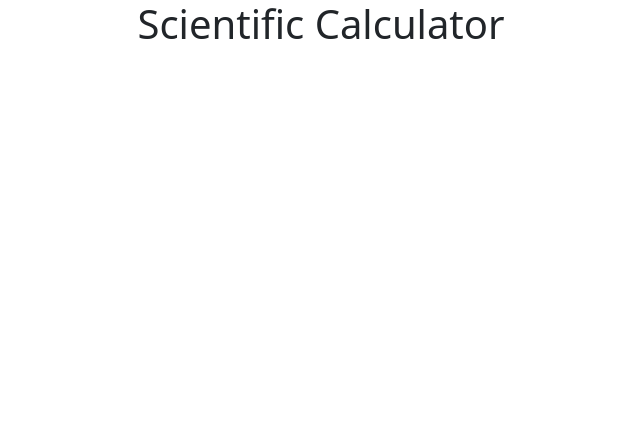
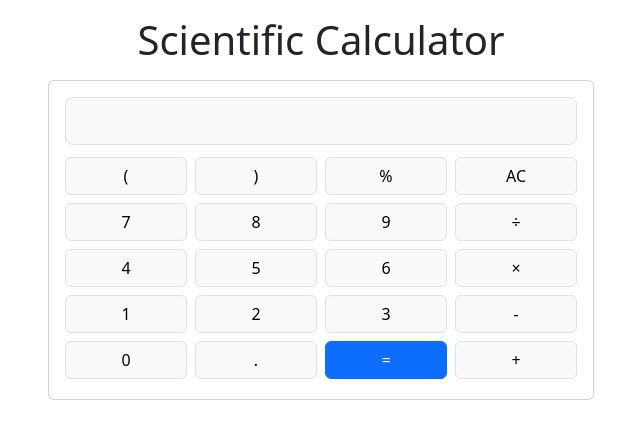
Before and after one commit to mithra-tejvarma/web-development-5mts, a plain HTML site: page Scientific calculator/index.html in a window 1280 px wide. Shown: the whole page, without its empty margins (319-959 px from the left). Drawn offline with Linux system fonts and the light colour scheme.

Commit message:
Adding full html for Web page to look like Scientific calculator using bootsrap framework

```diff
--- a/Scientific calculator/index.html
+++ b/Scientific calculator/index.html
@@ -1,5 +1,6 @@
 <!DOCTYPE html>
 <html lang="en">
+
 <head>
   <meta charset="UTF-8">
   <meta name="viewport" content="width=device-width, initial-scale=1.0">
@@ -7,10 +8,127 @@
   <link rel="stylesheet" href="styles.css">
   <link rel="stylesheet" href="/bootstrap-5.3.3-dist/bootstrap-5.3.3-dist/css/bootstrap.min.css">
 </head>
+
 <body>
-    <div class="container">
+  <div class="container mt-3">
     <h1 class="text-center">Scientific Calculator</h1>
+    <div class="row mt-3">
+      <div class="col offset-md-3 col-md-6 ">
+        <!-- div.row -->
+        <div class="card">
+          <div class="card-data my-3 px-3">
+            <div class="mb-2">
+              <input readonly class="form-control form-control-lg bg-light" type="text"
+                aria-label=".form-control-lg example">
+            </div>
+            <div class="row gx-2">
+              <div class="col-3 py-1">
+                <button type="button" class="btn border  btn-light w-100">
+                  (
+                </button>
+              </div>
+              <div class="col-3 py-1">
+                <button type="button" class="btn border  btn-light w-100">
+                  )
+                </button>
+              </div>
+              <div class="col-3 py-1">
+                <button type="button" class="btn border  btn-light w-100">
+                  %
+                </button>
+              </div>
+              <div class="col-3 py-1">
+                <button type="button" class="btn border  btn-light w-100">
+                  AC
+                </button>
+              </div>
+              <div class="col-3 py-1">
+                <button type="button" class="btn border  btn-light w-100">
+                  7
+                </button>
+              </div>
+              <div class="col-3 py-1">
+                <button type="button" class="btn border  btn-light w-100">
+                  8
+                </button>
+              </div>
+              <div class="col-3 py-1">
+                <button type="button" class="btn border  btn-light w-100">
+                  9
+                </button>
+              </div>
+              <div class="col-3 py-1">
+                <button type="button" class="btn border  btn-light w-100">
+                  &divide;
+                </button>
+              </div>
+              <div class="col-3 py-1">
+                <button type="button" class="btn border  btn-light w-100">
+                  4
+                </button>
+              </div>
+              <div class="col-3 py-1">
+                <button type="button" class="btn border  btn-light w-100">
+                  5
+                </button>
+              </div>
+              <div class="col-3 py-1">
+                <button type="button" class="btn border  btn-light w-100">
+                  6
+                </button>
+              </div>
+              <div class="col-3 py-1">
+                <button type="button" class="btn border  btn-light w-100">
+                  &times;
+                </button>
+              </div>
+              <div class="col-3 py-1">
+                <button type="button" class="btn border  btn-light w-100">
+                  1
+                </button>
+              </div>
+              <div class="col-3 py-1">
+                <button type="button" class="btn border  btn-light w-100">
+                  2
+                </button>
+              </div>
+              <div class="col-3 py-1">
+                <button type="button" class="btn border  btn-light w-100">
+                  3
+                </button>
+              </div>
+              <div class="col-3 py-1">
+                <button type="button" class="btn border  btn-light w-100">
+                  -
+                </button>
+              </div>
+              <div class="col-3 py-1">
+                <button type="button" class="btn border  btn-light w-100">
+                  0
+                </button>
+              </div>
+              <div class="col-3 py-1">
+                <button type="button" class="btn border  btn-light w-100">
+                  .
+                </button>
+              </div>
+              <div class="col-3 py-1">
+                <button type="button" class="btn border border-primary btn-primary  w-100">
+                  =
+                </button>
+              </div>
+              <div class="col-3 py-1">
+                <button type="button" class="btn border  btn-light w-100">
+                  +
+                </button>
+              </div>
+            </div>
+          </div>
+        </div>
+      </div>
+    </div>
   </div>
   <script src="/bootstrap-5.3.3-dist/bootstrap-5.3.3-dist/js/bootstrap.bundle.min.js"></script>
 </body>
+
 </html>
```
Lines whose indentation alone changed are shown as unchanged.
